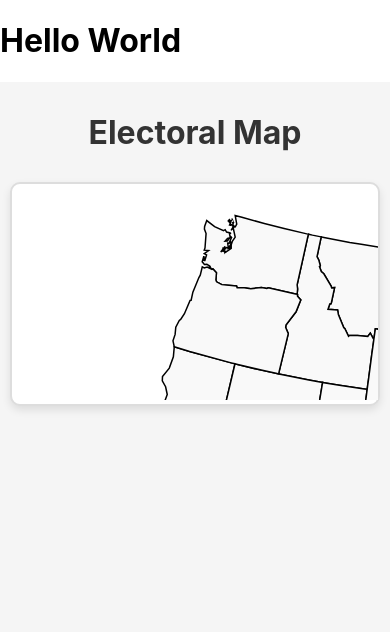
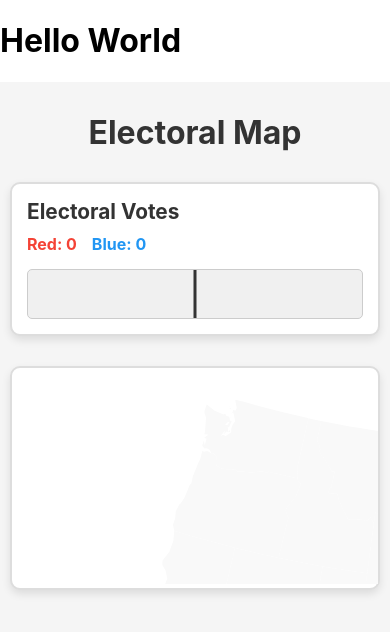
Before and after one commit to akann0/election-of-our-lifetime, a React (Create React App) app in the folder frontend/: page / in a window 390 px wide. Shown: the top 632 px of the page. Built offline with nearby package versions, Linux system fonts and the light colour scheme.

Commit message:
scoreboard feature added

```diff
--- a/frontend/src/USMap.css
+++ b/frontend/src/USMap.css
@@ -5,6 +5,120 @@
   padding: 20px;
   background-color: #f5f5f5;
   min-height: 100vh;
+}
+
+.us-map-scoreboard {
+  width: 100%;
+  max-width: 1000px;
+  margin-bottom: 30px;
+  background-color: white;
+  border: 2px solid #ddd;
+  border-radius: 10px;
+  padding: 20px;
+  box-shadow: 0 4px 8px rgba(0, 0, 0, 0.1);
+}
+
+.scoreboard-header {
+  display: flex;
+  justify-content: space-between;
+  align-items: center;
+  margin-bottom: 15px;
+}
+
+.scoreboard-header h2 {
+  margin: 0;
+  color: #333;
+  font-size: 1.5rem;
+}
+
+.scoreboard-totals {
+  display: flex;
+  gap: 20px;
+}
+
+.red-total {
+  color: #F44336;
+  font-weight: bold;
+  font-size: 1.1rem;
+}
+
+.blue-total {
+  color: #2196F3;
+  font-weight: bold;
+  font-size: 1.1rem;
+}
+
+.scoreboard-bar-container {
+  position: relative;
+  width: 100%;
+  height: 60px;
+  background-color: #f0f0f0;
+  border: 1px solid #ccc;
+  border-radius: 5px;
+  overflow: hidden;
+}
+
+.scoreboard-bar {
+  position: relative;
+  width: 100%;
+  height: 100%;
+  display: flex;
+}
+
+.red-bar {
+  background-color: #F44336;
+  height: 100%;
+  display: flex;
+  align-items: center;
+  justify-content: center;
+  color: white;
+  font-weight: bold;
+  transition: width 0.3s ease;
+  position: relative;
+  z-index: 2;
+}
+
+.blue-bar {
+  background-color: #2196F3;
+  height: 100%;
+  display: flex;
+  align-items: center;
+  justify-content: center;
+  color: white;
+  font-weight: bold;
+  transition: width 0.3s ease;
+  position: relative;
+  z-index: 2;
+}
+
+.bar-label {
+  font-size: 0.9rem;
+  text-shadow: 1px 1px 2px rgba(0, 0, 0, 0.3);
+}
+
+.fifty-percent-line {
+  position: absolute;
+  left: 50%;
+  top: 0;
+  bottom: 0;
+  width: 3px;
+  background-color: #333;
+  transform: translateX(-50%);
+  z-index: 3;
+}
+
+.fifty-percent-line::before {
+  content: "270";
+  position: absolute;
+  top: -25px;
+  left: 50%;
+  transform: translateX(-50%);
+  background-color: #333;
+  color: white;
+  padding: 2px 6px;
+  border-radius: 3px;
+  font-size: 0.8rem;
+  font-weight: bold;
 }
 
 .us-map-container h1 {
@@ -64,4 +178,40 @@
   .us-map-container {
     padding: 10px;
   }
+
+  .us-map-scoreboard {
+    padding: 15px;
+  }
+
+  .scoreboard-header {
+    flex-direction: column;
+    gap: 10px;
+    align-items: flex-start;
+  }
+
+  .scoreboard-header h2 {
+    font-size: 1.3rem;
+  }
+
+  .scoreboard-totals {
+    gap: 15px;
+  }
+
+  .red-total, .blue-total {
+    font-size: 1rem;
+  }
+
+  .scoreboard-bar-container {
+    height: 50px;
+  }
+
+  .fifty-percent-line::before {
+    top: -20px;
+    font-size: 0.7rem;
+    padding: 1px 4px;
+  }
+
+  .bar-label {
+    font-size: 0.8rem;
+  }
 }
--- a/frontend/src/USMap.js
+++ b/frontend/src/USMap.js
@@ -2,7 +2,22 @@ import React, { useState, useRef, useEffect } from 'react';
 import { ReactComponent as USMapSVG } from './us-map.svg';
 import './USMap.css';
 
+const ElectoralCollege = new Map([
+  ['AL', 9], ['AK', 3], ['AZ', 11], ['AR', 6], ['CA', 54],
+  ['CO', 10], ['CT', 7], ['DE', 3], ['FL', 30], ['GA', 16],
+  ['HI', 4], ['ID', 4], ['IL', 19], ['IN', 11], ['IA', 6],
+  ['KS', 6], ['KY', 8], ['LA', 8], ['ME', 4], ['MD', 10],
+  ['MA', 11], ['MI', 15], ['MN', 10], ['MS', 6], ['MO', 10],
+  ['MT', 4], ['NE', 5], ['NV', 6], ['NH', 4], ['NJ', 14],
+  ['NM', 5], ['NY', 28], ['NC', 16], ['ND', 3], ['OH', 17],
+  ['OK', 7], ['OR', 8], ['PA', 19], ['RI', 4], ['SC', 9],
+  ['SD', 3], ['TN', 11], ['TX', 40], ['UT', 6], ['VA', 13],
+  ['VT', 3], ['WA', 12], ['WI', 10], ['WV', 4], ['WY', 3],
+  ['DC', 3]
+]);
+
 const USMap = () => {
+  const [scoreboard, setScoreboard] = useState([0, 0]); // [Red, Blue]
   const [stateColors, setStateColors] = useState({});
   const svgRef = useRef(null);
 
@@ -18,6 +33,24 @@ const USMap = () => {
   // Get color for a state, default to light gray if not set
   const getStateColor = (stateId) => {
     return stateColors[stateId] || '#e0e0e0';
+  };
+
+  const updateScoreboard = (colors) => {
+    let redTotal = 0;
+    let blueTotal = 0;
+
+    Object.entries(colors).forEach(([stateId, color]) => {
+      const electoralVotes = ElectoralCollege.get(stateId);
+      if (electoralVotes) {
+        if (color === '#F44336') { // Red
+          redTotal += electoralVotes;
+        } else if (color === '#2196F3') { // Blue
+          blueTotal += electoralVotes;
+        }
+      }
+    });
+
+    setScoreboard([redTotal, blueTotal]);
   };
 
 
@@ -36,6 +69,8 @@ const USMap = () => {
         p.setAttribute("style", "fill: rgb(249,249,249); stroke: black; stroke-width: 1.5px");
       }
     });
+    // Update scoreboard based on current state colors
+    updateScoreboard(stateColors);
   }, [stateColors]);
 
   const handleStateClick = (stateId) => {
@@ -57,6 +92,32 @@ const USMap = () => {
   return (
     <div className="us-map-container">
       <h1>Electoral Map</h1>
+      <div className="us-map-scoreboard">
+        <div className="scoreboard-header">
+          <h2>Electoral Votes</h2>
+          <div className="scoreboard-totals">
+            <span className="red-total">Red: {scoreboard[0]}</span>
+            <span className="blue-total">Blue: {scoreboard[1]}</span>
+          </div>
+        </div>
+        <div className="scoreboard-bar-container">
+          <div className="scoreboard-bar">
+            <div
+              className="red-bar"
+              style={{ width: `${(scoreboard[0] / 538) * 100}%` }}
+            >
+              {scoreboard[0] > 0 && <span className="bar-label">{scoreboard[0]}</span>}
+            </div>
+            <div
+              className="blue-bar"
+              style={{ width: `${(scoreboard[1] / 538) * 100}%` }}
+            >
+              {scoreboard[1] > 0 && <span className="bar-label">{scoreboard[1]}</span>}
+            </div>
+            <div className="fifty-percent-line"></div>
+          </div>
+        </div>
+      </div>
       <div className="us-map-svg">
         <USMapSVG
           ref={svgRef}
```
